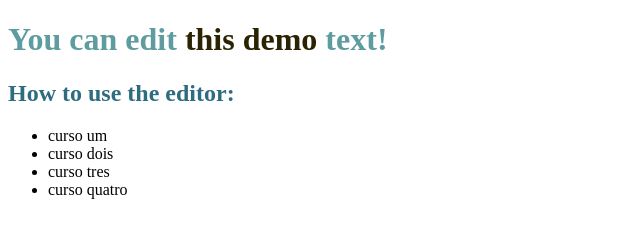
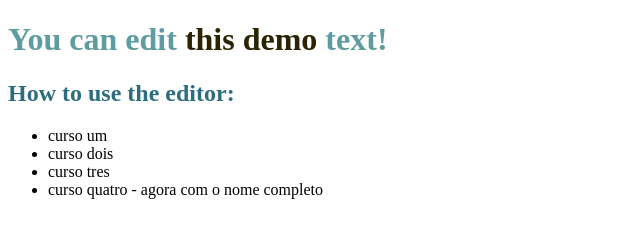
Before and after one commit to alvarocampospereira/aluragit, a plain HTML site: page index.html in a window 1280 px wide. Shown: the whole page, without its empty margins (0-640 px from the left). Drawn offline with Linux system fonts and the light colour scheme.

Commit message:
alterando quarto curso

```diff
--- a/index.html
+++ b/index.html
@@ -7,7 +7,7 @@
 <li>curso um</li>
 <li>curso dois</li>
 <li>curso tres</li>
-<li>curso quatro</li>
+<li>curso quatro - agora com o nome completo</li>
 </ul>
 </body>
 </html>
```
